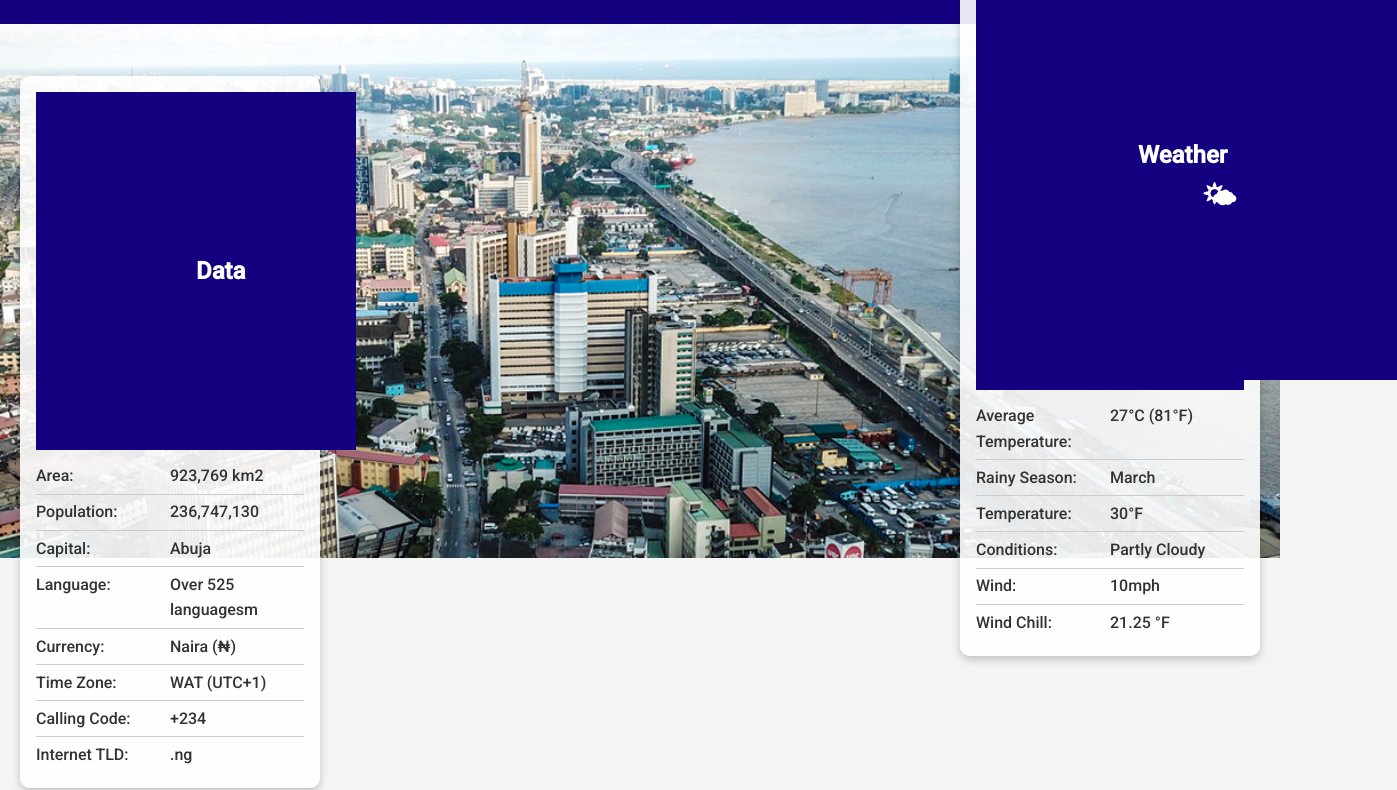
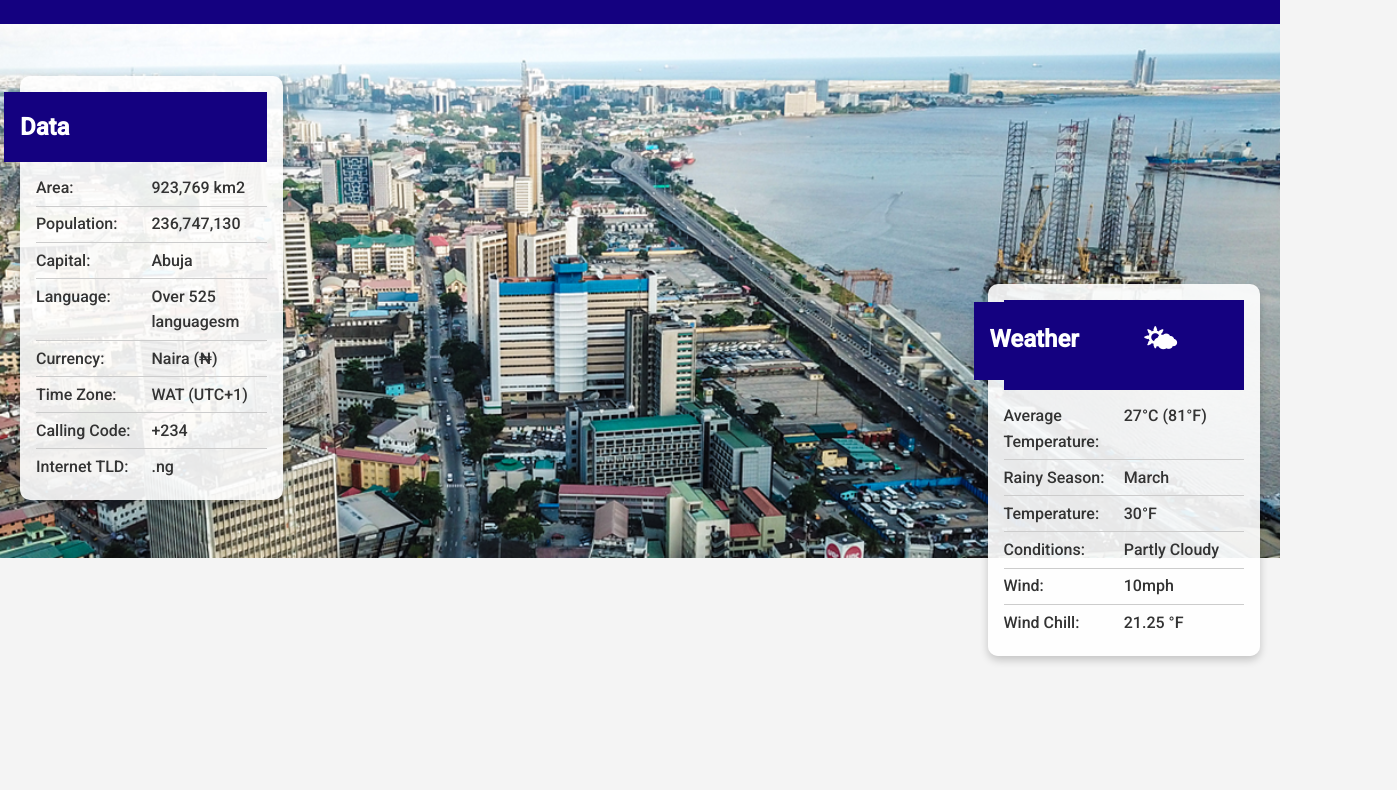
Before and after one commit to UmedikeUkpai/wdd131, a plain HTML site: page place.html in a window 1280 px wide. Shown: the part 124-914 px from the top of the page, 1397 px wide, since content can reach past the window. Drawn offline with Linux system fonts and the light colour scheme; files whose address does not match are found by name.

Commit message:
page enhancement

```diff
--- a/styles/place.css
+++ b/styles/place.css
@@ -56,8 +56,9 @@ h1 {
     color: white;
     background-color: var(--background-color);
     margin-bottom: 0.5rem;
+    margin-left: -2rem;
     position: relative;
-    padding: 10rem;
+    padding: 1rem;
 
 }
 
```
